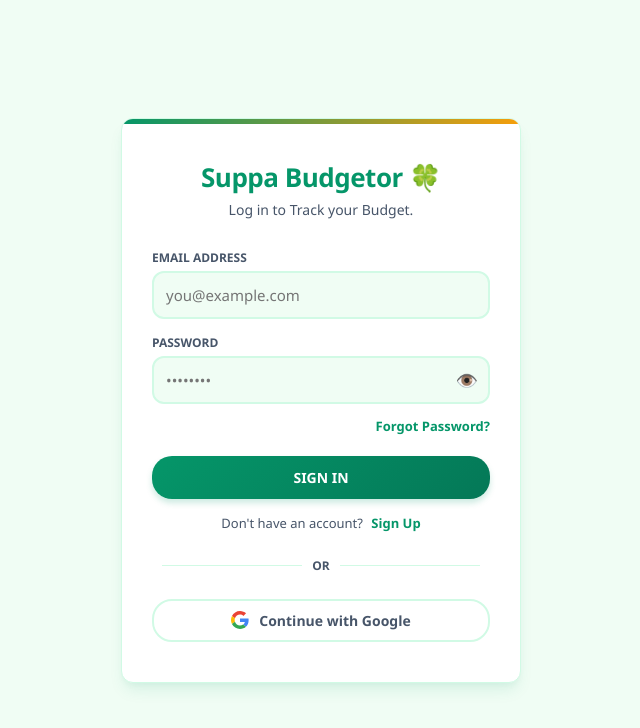
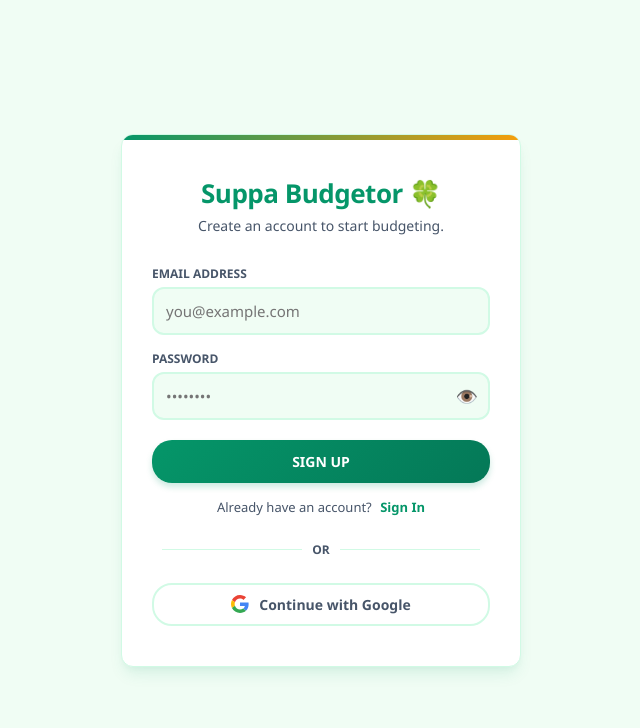
Before and after one commit to DavidOmenyi/Suppa-Budgetor, a website: page login.html in a window 1280 px wide. Both pictures are taken after a click on the link "Sign Up". Shown: the whole page, without its empty margins (319-959 px from the left). Drawn offline with nearby package versions, Linux system fonts and the light colour scheme.

Commit message:
Signup update 2

```diff
--- a/login.html
+++ b/login.html
@@ -8,7 +8,7 @@
     <link rel="icon" type="image/png" href="app-icon.png">
 
     <!-- Include Supabase Library -->
-    <script src="[https://cdn.jsdelivr.net/npm/@supabase/supabase-js@2](https://cdn.jsdelivr.net/npm/@supabase/supabase-js@2)"></script>
+    <script src="https://cdn.jsdelivr.net/npm/@supabase/supabase-js@2"></script>
 
     <style>
         /* Suppa Budgetor Core Theme Variables */
@@ -201,7 +201,7 @@
             <!-- Toggle Between Sign In and Sign Up -->
             <div class="toggle-mode">
                 <span id="toggleText">Don't have an account?</span>
-                <a id="toggleActionBtn">Sign Up</a>
+                <a href="#" id="toggleActionBtn">Sign Up</a>
             </div>
         </form>
 
@@ -210,7 +210,7 @@
         <div class="divider">Or</div>
 
         <button id="googleLoginBtn" class="google-btn">
-            <svg width="18" height="18" xmlns="[http://www.w3.org/2000/svg](http://www.w3.org/2000/svg)" viewBox="0 0 48 48">
+            <svg width="18" height="18" xmlns="http://www.w3.org/2000/svg" viewBox="0 0 48 48">
                 <path fill="#EA4335" d="M24 9.5c3.54 0 6.71 1.22 9.21 3.6l6.85-6.85C35.9 2.38 30.47 0 24 0 14.62 0 6.51 5.38 2.56 13.22l7.98 6.19C12.43 13.72 17.74 9.5 24 9.5z"/>
                 <path fill="#4285F4" d="M46.98 24.55c0-1.57-.15-3.09-.38-4.55H24v9.02h12.94c-.58 2.96-2.26 5.48-4.78 7.18l7.73 6c4.51-4.18 7.09-10.36 7.09-17.65z"/>
                 <path fill="#FBBC05" d="M10.53 28.59c-.48-1.45-.76-2.99-.76-4.59s.27-3.14.76-4.59l-7.98-6.19C.92 16.46 0 20.12 0 24c0 3.88.92 7.54 2.56 10.78l7.97-6.19z"/>
@@ -222,20 +222,33 @@
     </div>
 
     <script>
+        // Wait until HTML is completely loaded before attaching click events
+        document.addEventListener('DOMContentLoaded', () => {
+
             // --- SUPABASE CONFIGURATION ---
-        const supabaseUrl = '[https://ffzkpuiujxdqwjvmhrmx.supabase.co](https://ffzkpuiujxdqwjvmhrmx.supabase.co)';
+            const supabaseUrl = 'https://ffzkpuiujxdqwjvmhrmx.supabase.co';
             const supabaseKey = 'sb_publishable_yNJ1bJEdGV4Vpw_itRG1mA_XOBP8efu';
+
+            if (!window.supabase) {
+                alert("Critical Error: Supabase failed to load. Please check your connection.");
+                return;
+            }
+
             const supabaseClient = window.supabase.createClient(supabaseUrl, supabaseKey);
 
+            // Fetch DOM Elements
             const authMessage = document.getElementById('authMessage');
             const emailInput = document.getElementById('email');
             const passwordInput = document.getElementById('password');
             const loginBtn = document.getElementById('loginBtn');
             const forgotPasswordContainer = document.getElementById('forgotPasswordContainer');
+            const loginForm = document.getElementById('loginForm');
+            const toggleActionBtn = document.getElementById('toggleActionBtn');
 
             let isSignUpMode = false;
 
-        document.getElementById('loginForm').reset();
+            // Safely reset form
+            try { loginForm.reset(); } catch(e) {}
 
             function showMessage(msg, isError = true) {
                 authMessage.style.display = 'block';
@@ -246,7 +259,9 @@
             // ==========================================
             // 1. TOGGLE SIGN IN / SIGN UP MODE
             // ==========================================
-        document.getElementById('toggleActionBtn').addEventListener('click', () => {
+            toggleActionBtn.addEventListener('click', (e) => {
+                e.preventDefault(); // Stop the link from jumping to top of page
+
                 isSignUpMode = !isSignUpMode;
                 authMessage.style.display = 'none';
 
@@ -254,13 +269,13 @@
                     document.getElementById('headerSubtitle').textContent = "Create an account to start budgeting.";
                     loginBtn.textContent = "Sign Up";
                     document.getElementById('toggleText').textContent = "Already have an account?";
-                document.getElementById('toggleActionBtn').textContent = "Sign In";
+                    toggleActionBtn.textContent = "Sign In";
                     forgotPasswordContainer.style.display = 'none';
                 } else {
                     document.getElementById('headerSubtitle').textContent = "Log in to Track your Budget.";
                     loginBtn.textContent = "Sign In";
                     document.getElementById('toggleText').textContent = "Don't have an account?";
-                document.getElementById('toggleActionBtn').textContent = "Sign Up";
+                    toggleActionBtn.textContent = "Sign Up";
                     forgotPasswordContainer.style.display = 'block';
                 }
             });
@@ -292,7 +307,7 @@
 
                 try {
                     const { data, error } = await supabaseClient.auth.resetPasswordForEmail(email, {
-                    redirectTo: '[https://suppabudgetorapp.netlify.app/index.html](https://suppabudgetorapp.netlify.app/index.html)',
+                        redirectTo: 'https://suppabudgetorapp.netlify.app/index.html',
                     });
                     if (error) throw error;
                     showMessage("Password reset email sent! Please check your inbox (and spam folder).", false);
@@ -304,11 +319,16 @@
             // ==========================================
             // 4. MAIN FORM SUBMIT (Sign In OR Sign Up)
             // ==========================================
-        document.getElementById('loginForm').addEventListener('submit', async (e) => {
+            loginForm.addEventListener('submit', async (e) => {
                 e.preventDefault();
 
                 const password = passwordInput.value;
                 const email = emailInput.value.trim();
+
+                if (!email || !password) {
+                    showMessage("Email and password are required.", true);
+                    return;
+                }
 
                 loginBtn.disabled = true;
                 loginBtn.textContent = isSignUpMode ? 'Creating Account...' : 'Signing In...';
@@ -328,7 +348,7 @@
                         } else if (data?.session === null) {
                              showMessage("Success! Please check your email inbox to verify your account before logging in.", false);
                         } else {
-                         e.target.reset();
+                             loginForm.reset();
                              window.location.href = 'index.html';
                         }
                     } else {
@@ -339,7 +359,7 @@
 
                         if (error) throw error;
 
-                    e.target.reset();
+                        loginForm.reset();
                         window.location.href = 'index.html';
                     }
 
@@ -361,7 +381,7 @@
                     const { data, error } = await supabaseClient.auth.signInWithOAuth({
                         provider: 'google',
                         options: {
-                        redirectTo: '[https://suppabudgetorapp.netlify.app/index.html](https://suppabudgetorapp.netlify.app/index.html)'
+                            redirectTo: 'https://suppabudgetorapp.netlify.app/index.html'
                         }
                     });
                     if (error) throw error;
@@ -369,6 +389,8 @@
                     showMessage(error.message, true);
                 }
             });
+
+        });
     </script>
 </body>
 </html>
```
Lines whose indentation alone changed are shown as unchanged.
